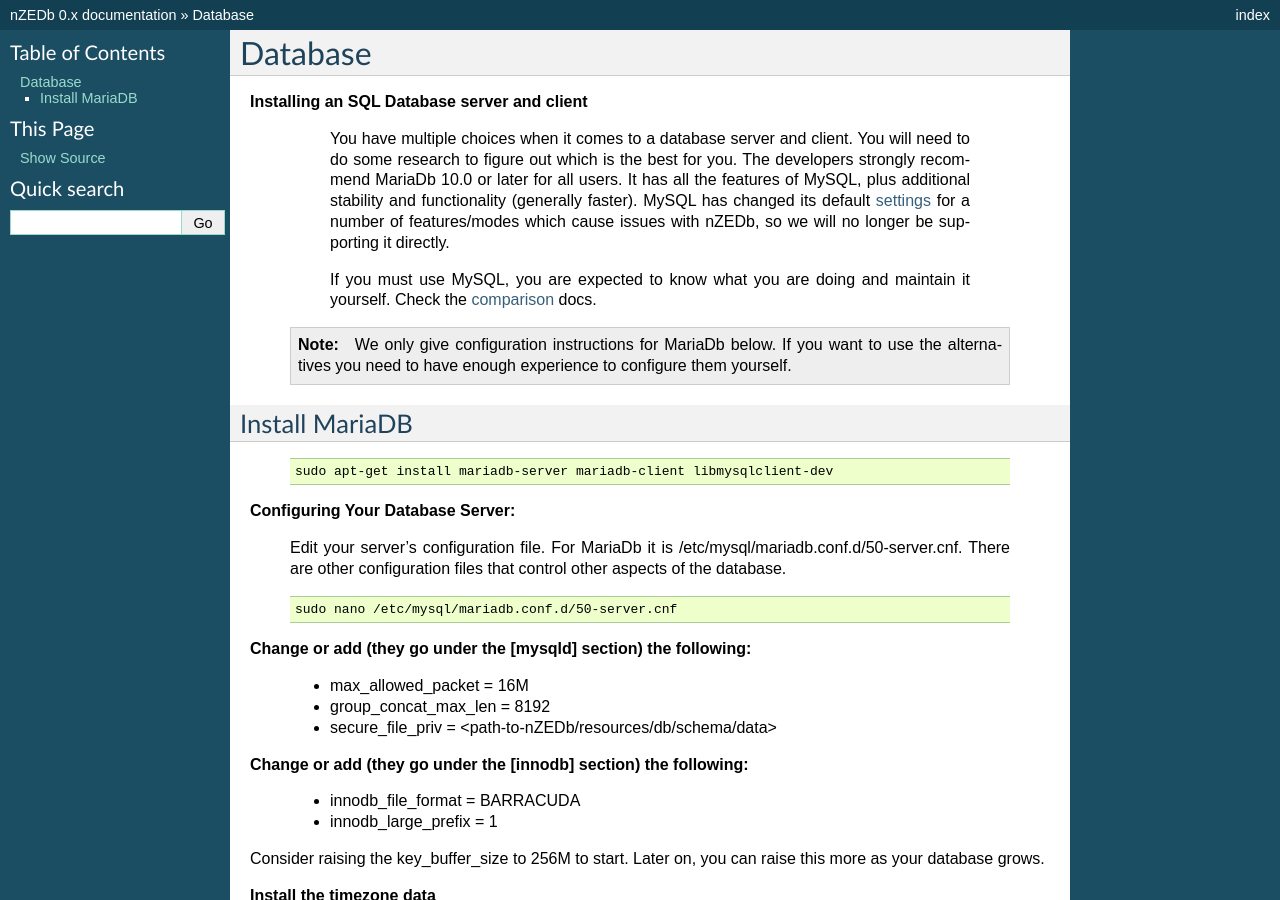
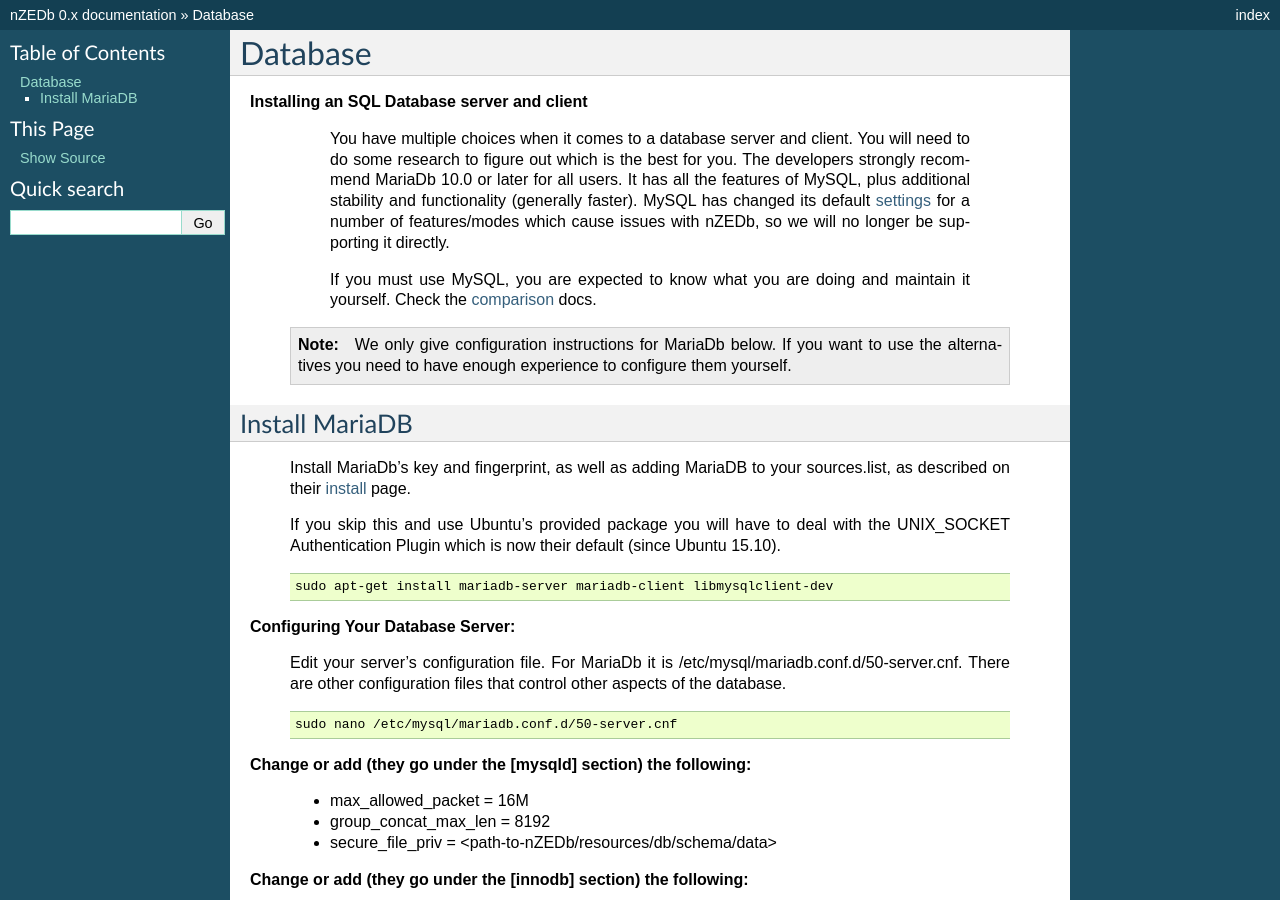
Before and after one commit to nZEDb/nZEDb_Docs, a Sphinx documentation site: the page built from source/guides/installing/ubuntu/16.04/database.rst, in a window 1280 px wide and 900 px high. Built offline with Sphinx 7.4.7, drawn with Linux system fonts in a browser that asks for light colours.

Commit message:
Add link to MariaDB's install page to cover specifics of adding their PPA.

```diff
--- a/source/guides/installing/ubuntu/16.04/database.rst
+++ b/source/guides/installing/ubuntu/16.04/database.rst
@@ -1,6 +1,8 @@
 .. _comparison: https://mariadb.com/kb/en/mariadb-versus-mysql-compatibility/
 
 .. _settings: https://mariadb.com/kb/en/mariadb/system-variable-differences-between-mariadb-100-and-mysql-56/
+
+.. _install: https://mariadb.com/kb/en/mariadb/installing-mariadb-deb-files/
 
 Database
 --------
@@ -16,6 +18,10 @@
 
 Install MariaDB
 +++++++++++++++
+
+ Install MariaDb's key and fingerprint, as well as adding MariaDB to your sources.list, as described on their install_ page.
+
+ If you skip this and use Ubuntu's provided package you will have to deal with the UNIX_SOCKET Authentication Plugin which is now their default (since Ubuntu 15.10).
 
  .. code:: bash
 
```
